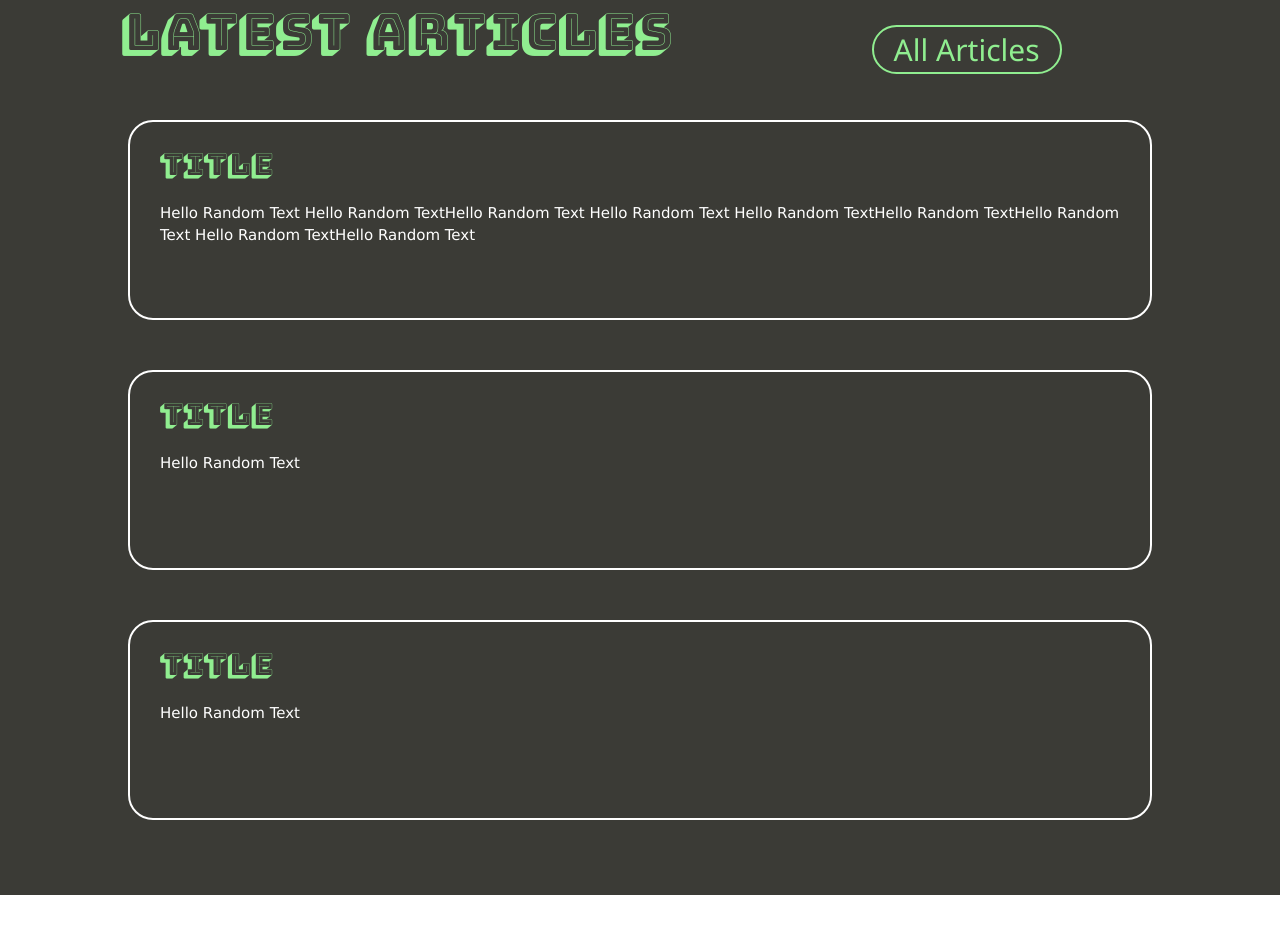
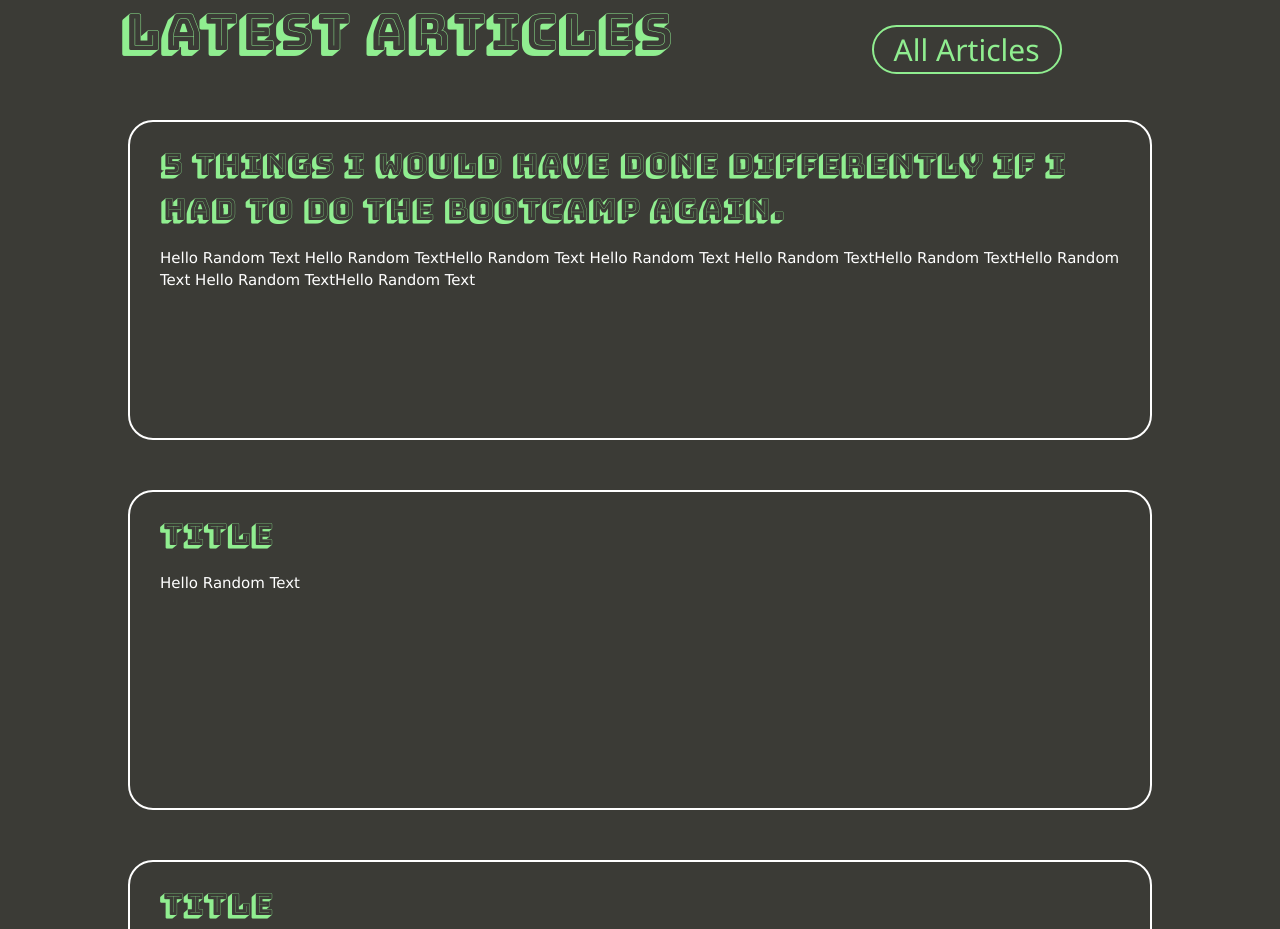
Before and after one commit to StudentCZ/my-website, a React (Create React App) app: page / in a window 1280 px wide. Shown: the part 1940-2869 px from the top of the page. Built offline with nearby package versions, Linux system fonts and the light colour scheme.

Commit message:
changed height of border box in article component

```diff
--- a/src/components/Articles.js
+++ b/src/components/Articles.js
@@ -19,7 +19,10 @@ const Articles = () => {
         </div>
       </div>
       <div className={style.borderBox}>
-        <h2 className={style.borderBoxHeader}>TITLE</h2>
+        <h2 className={style.borderBoxHeader}>
+          5 Things I Would Have Done Differently If I Had To Do The Bootcamp
+          Again.
+        </h2>
         <p className={style.borderBoxText}>
           Hello Random Text Hello Random TextHello Random Text Hello Random Text
           Hello Random TextHello Random TextHello Random Text Hello Random
--- a/src/components/Articles.module.css
+++ b/src/components/Articles.module.css
@@ -35,7 +35,7 @@ a {
 .borderBox {
   width: 80vw;
   border: 2px solid white;
-  height: 25vh;
+  height: 40vh;
   margin-left: auto;
   margin-right: auto;
   border-radius: 25px;
```
